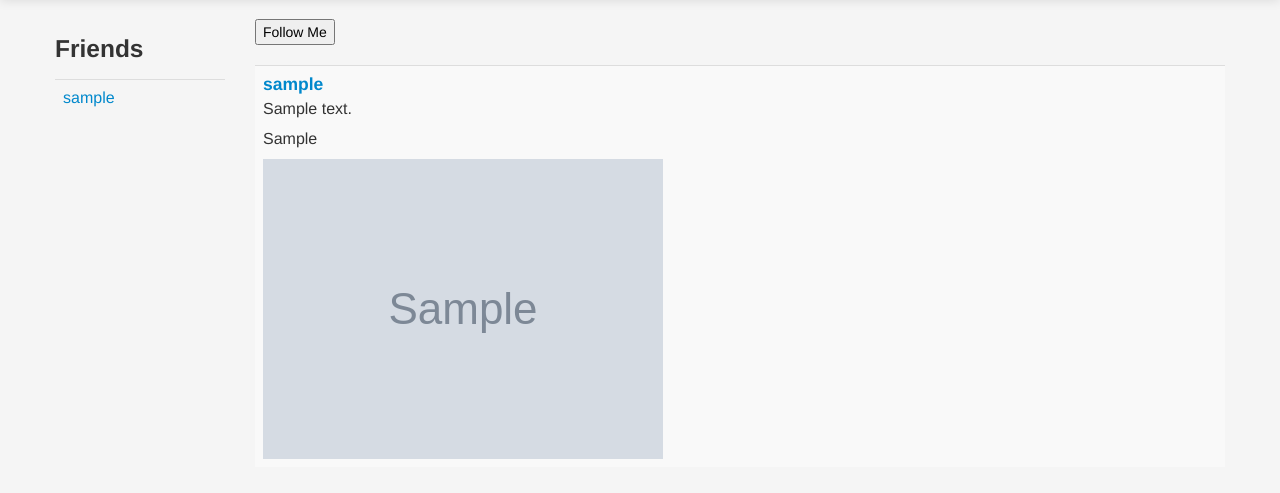
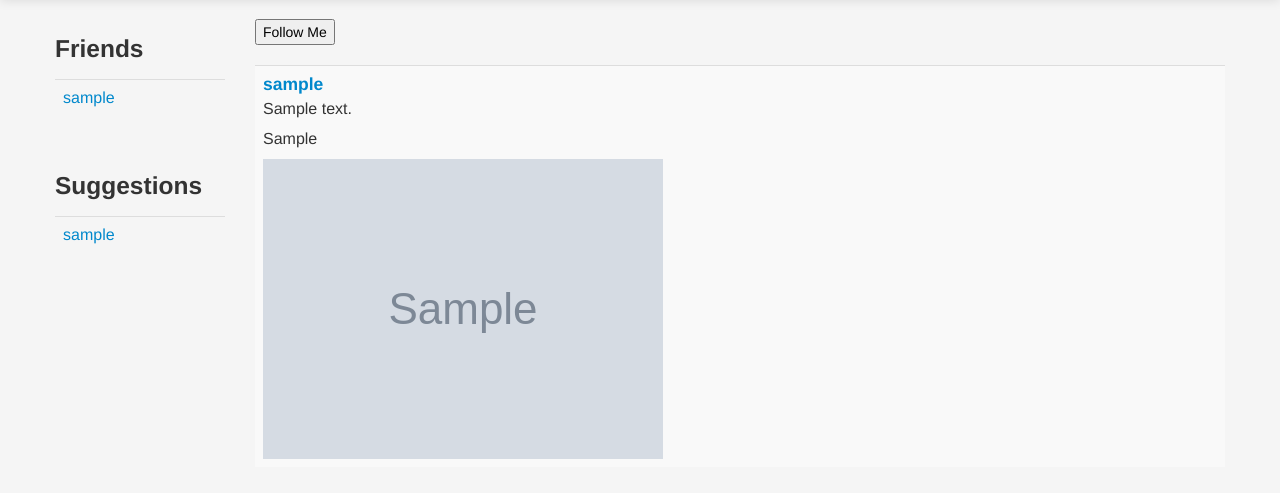
Before and after one commit to wreardan/kitty2013, a Django app: template core/templates/user_home.html in a window 1280 px wide. Shown: the part 41-534 px from the top of the page. Run offline with Django 3.2, Linux system fonts and the light colour scheme; the template is opened without the code that fills it: most values are stand-ins (such as "Sample title", 1, 10 or a date in 2020); grey boxes marked "Sample" are stand-in pictures; some libraries are stand-ins or nearby versions.

Commit message:
Added fields for suggestions

```diff
--- a/core/templates/user_home.html
+++ b/core/templates/user_home.html
@@ -27,6 +27,19 @@
                         <a href="/user/{{follower.user.id}}">{{follower.user.username}}</a>
                         </td>
                     </tr>
+                {% endfor %}
+                </table>
+
+                <br/>
+
+                <h3>Suggestions</h3>
+                <table class="table">
+                {% for person in suggestions %}
+                	<tr>
+                		<td>
+                		<a href="/user/{{person.user.id}}">{{person.user.username}}</a>
+                		<td>
+                	</tr>
                 {% endfor %}
                 </table>
             </div>
```
Also changed, not shown: core/views.py (+6 -1 lines).
